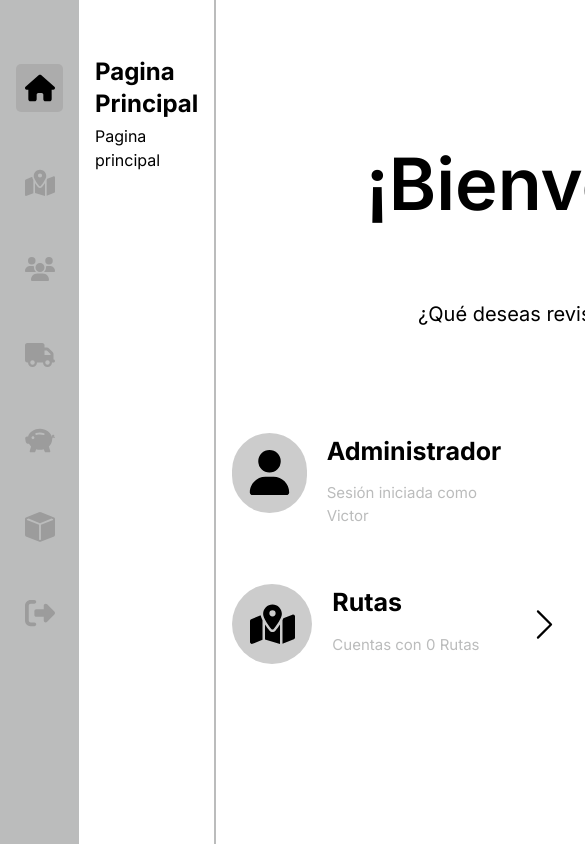
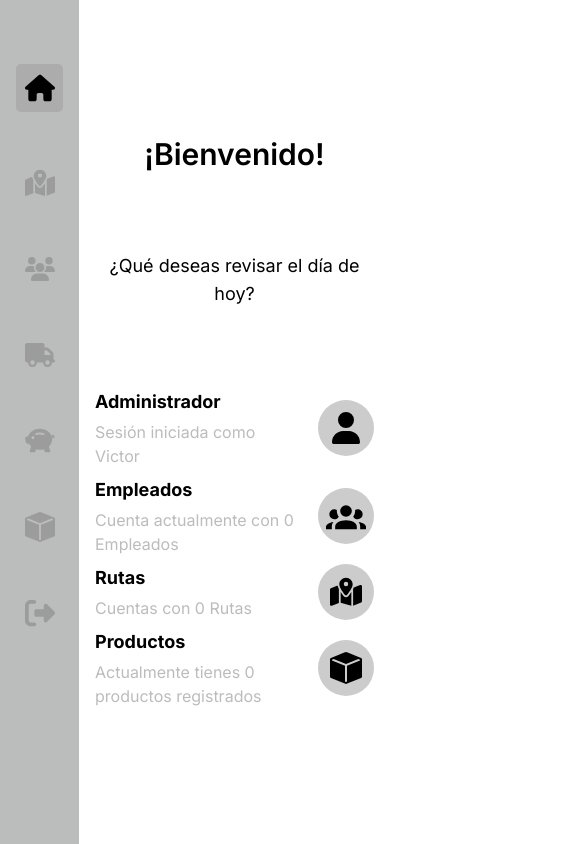
Before and after one commit to eldani13/Rutas-Main, a Next.js app: page /Inicio in a window 390 px wide. Shown: the top 844 px of the page, 585 px wide, since content can reach past the window. Built offline with nearby package versions, Linux system fonts and the light colour scheme; no server answers.

Commit message:
Responsive Inicio

```diff
--- a/src/app/Inicio/page.tsx
+++ b/src/app/Inicio/page.tsx
@@ -1,5 +1,6 @@
 "use client"
 
+import { ViewOnlyGetComponent } from "@/components/views/ViewOnlyGetComponent"
 import { RootEmployees } from "@/types/employees"
 import { MessageProduct, RootProduct } from "@/types/product"
 import { RootRoute } from "@/types/routes"
@@ -40,7 +41,8 @@ export default function Home() {
     return (
 
         <>
-            <div className="flex flex-col items-start border-r-2 border-[#bbbcbc] pt-14 px-4 h-[100%]">
+            <div className="h-[100%]">
+                <div className="hidden xl:flex flex-col items-start border-r-2 border-[#bbbcbc] pt-14 px-4 h-[100%]">
                     <div className="flex flex-col items-start justify-center">
                         <h1 className="text-[#000] text-2xl font-bold mb-1">Pagina Principal</h1>
                     </div>
@@ -48,91 +50,43 @@ export default function Home() {
                         <span className="">Pagina principal</span>
                     </div>
                 </div>
-            <div className="text-[#000] flex flex-col items-center gap-20">
-                <h1 className="text-7xl font-semibold">¡Bienvenido!</h1>
-                <span className="text-xl">¿Qué deseas revisar el día de hoy?</span>
-
-
+            </div>
+            <div className="text-black flex flex-col items-center gap-20  w-full">
+                <h1 className="text-3xl md:text-7xl font-semibold ">¡Bienvenido!</h1>
+                <span className="text-center text-lg md:text-xl px-3">¿Qué deseas revisar el día de hoy?</span>
 
                 <div className="flex flex-col ">
-                    <div className="grid px-4 gap-x-20" style={{ gridTemplateColumns: "1fr 1fr", gridTemplateRows: "1fr 1fr" }}>
+                    <div className="grid px-4 grid-cols-1 lg:grid-cols-2 justify-center items-center gap-x-10 gap-y-2" >
 
                         {/* Administrador */}
-                        <div className="group cursor-pointer h-36 w-100 flex justify-between items-center  gap-5">
-                            <div className="flex justify-start gap-5">
-                                <div className="flex bg-[#ccc] h-20 w-20 rounded-full items-center justify-center">
-                                    <svg xmlns="http://www.w3.org/2000/svg" height="45" width="45" viewBox="0 0 448 512">
+
+                        <ViewOnlyGetComponent title="Administrador" description="Sesión iniciada como Victor" >
+                            <svg className=" overflow-visible w-full h-8 md:w-11 md:h-11 flex items-center justify-center " xmlns="http://www.w3.org/2000/svg" viewBox="0 0 448 512">
                                 <path d="M224 256A128 128 0 1 0 224 0a128 128 0 1 0 0 256zm-45.7 48C79.8 304 0 383.8 0 482.3C0 498.7 13.3 512 29.7 512H418.3c16.4 0 29.7-13.3 29.7-29.7C448 383.8 368.2 304 269.7 304H178.3z" />
                             </svg>
-                                </div>
-                                <div className="text-[#000] flex flex-col gap-3">
-                                    <span className="font-bold text-[25px]">Administrador</span>
-                                    <p className="text-[#bbbcbc] text-[15px]">Sesión iniciada como Victor</p>
-                                </div>
-                            </div>
-
-                            <span style={{ width: "35px", height: "35px" }}></span>
-                        </div>
+                        </ViewOnlyGetComponent>
 
                         {/* Empleados */}
                         <Link href="/Inicio/employees">
-                            <div className="group cursor-pointer h-36 w-100 flex justify-between items-center  gap-5">
-                                <div className="flex justify-start gap-5">
-                                    <div className="flex bg-[#ccc] h-20 w-20 overflow-hidden rounded-full items-center justify-center">
-                                        <svg xmlns="http://www.w3.org/2000/svg" height="45" width="45" viewBox="0 0 640 512">
-                                            <path d="M144 0a80 80 0 1 1 0 160A80 80 0 1 1 144 0zM512 0a80 80 0 1 1 0 160A80 80 0 1 1 512 0zM0 298.7C0 239.8 47.8 192 106.7 192h42.7c15.9 0 31 3.5 44.6 9.7c-1.3 7.2-1.9 14.7-1.9 22.3c0 38.2 16.8 72.5 43.3 96c-.2 0-.4 0-.7 0H21.3C9.6 320 0 310.4 0 298.7zM405.3 320c-.2 0-.4 0-.7 0c26.6-23.5 43.3-57.8 43.3-96c0-7.6-.7-15-1.9-22.3c13.6-6.3 28.7-9.7 44.6-9.7h42.7C592.2 192 640 239.8 640 298.7c0 11.8-9.6 21.3-21.3 21.3H405.3zM224 224a96 96 0 1 1 192 0 96 96 0 1 1 -192 0zM128 485.3C128 411.7 187.7 352 261.3 352H378.7C452.3 352 512 411.7 512 485.3c0 14.7-11.9 26.7-26.7 26.7H154.7c-14.7 0-26.7-11.9-26.7-26.7z" />
-                                        </svg>
-                                    </div>
-                                    <div className="text-[#000] flex flex-col gap-3">
-                                        <span className="font-bold text-[25px]">Empleados</span>
-                                        <p className="text-[#bbbcbc] text-[15px]">Cuenta actualmente con {countEmployees} Empleados</p>
-                                    </div>
-                                </div>
-                                <svg className="group-hover:animate-bounce" xmlns="http://www.w3.org/2000/svg" width="35" height="35" fill="currentColor" viewBox="0 0 16 16">
-                                    <path fillRule="evenodd" d="M4.646 1.646a.5.5 0 0 1 .708 0l6 6a.5.5 0 0 1 0 .708l-6 6a.5.5 0 0 1-.708-.708L10.293 8 4.646 2.354a.5.5 0 0 1 0-.708z" />
-                                </svg>
-                            </div>
+                            <ViewOnlyGetComponent title="Empleados" description={`Cuenta actualmente con ${countEmployees} Empleados`} >
+                            <svg className="w-10 h-10 md:w-14 md:h-14" xmlns="http://www.w3.org/2000/svg" viewBox="0 0 24 24"><path fill="black" d="M12 5.5A3.5 3.5 0 0 1 15.5 9a3.5 3.5 0 0 1-3.5 3.5A3.5 3.5 0 0 1 8.5 9A3.5 3.5 0 0 1 12 5.5M5 8c.56 0 1.08.15 1.53.42c-.15 1.43.27 2.85 1.13 3.96C7.16 13.34 6.16 14 5 14a3 3 0 0 1-3-3a3 3 0 0 1 3-3m14 0a3 3 0 0 1 3 3a3 3 0 0 1-3 3c-1.16 0-2.16-.66-2.66-1.62a5.536 5.536 0 0 0 1.13-3.96c.45-.27.97-.42 1.53-.42M5.5 18.25c0-2.07 2.91-3.75 6.5-3.75s6.5 1.68 6.5 3.75V20h-13zM0 20v-1.5c0-1.39 1.89-2.56 4.45-2.9c-.59.68-.95 1.62-.95 2.65V20zm24 0h-3.5v-1.75c0-1.03-.36-1.97-.95-2.65c2.56.34 4.45 1.51 4.45 2.9z"/></svg>
+                            </ViewOnlyGetComponent>
                         </Link>
 
                         {/* Rutas */}
                         <Link href="/Inicio/routes">
-                            <div className="group cursor-pointer h-36 w-100 flex justify-between items-center gap-5">
-                                <div className="flex justify-start gap-5">
-                                    <div className="flex bg-[#ccc] h-20 w-20 rounded-full items-center justify-center">
-                                        <svg xmlns="http://www.w3.org/2000/svg" height="45" width="45" viewBox="0 0 576 512">
-                                            <path d="M408 120c0 54.6-73.1 151.9-105.2 192c-7.7 9.6-22 9.6-29.6 0C241.1 271.9 168 174.6 168 120C168 53.7 221.7 0 288 0s120 53.7 120 120zm8 80.4c3.5-6.9 6.7-13.8 9.6-20.6c.5-1.2 1-2.5 1.5-3.7l116-46.4C558.9 123.4 576 135 576 152V422.8c0 9.8-6 18.6-15.1 22.3L416 503V200.4zM137.6 138.3c2.4 14.1 7.2 28.3 12.8 41.5c2.9 6.8 6.1 13.7 9.6 20.6V451.8L32.9 502.7C17.1 509 0 497.4 0 480.4V209.6c0-9.8 6-18.6 15.1-22.3l122.6-49zM327.8 332c13.9-17.4 35.7-45.7 56.2-77V504.3L192 449.4V255c20.5 31.3 42.3 59.6 56.2 77c20.5 25.6 59.1 25.6 79.6 0zM288 152a40 40 0 1 0 0-80 40 40 0 1 0 0 80z" />
-                                        </svg>
-                                    </div>
-                                    <div className="text-[#000] flex flex-col gap-3">
-                                        <span className="font-bold text-[25px]">Rutas</span>
-                                        <p className="text-[#bbbcbc] text-[15px]">Cuentas con {countRoute} Rutas</p>
-                                    </div>
-                                </div>
-                                <svg className="group-hover:animate-bounce" xmlns="http://www.w3.org/2000/svg" width="35" height="35" fill="currentColor" viewBox="0 0 16 16">
-                                    <path fillRule="evenodd" d="M4.646 1.646a.5.5 0 0 1 .708 0l6 6a.5.5 0 0 1 0 .708l-6 6a.5.5 0 0 1-.708-.708L10.293 8 4.646 2.354a.5.5 0 0 1 0-.708z" />
-                                </svg>
-                            </div>
+                            <ViewOnlyGetComponent title="Rutas" description={`Cuentas con ${countRoute} Rutas`}>
+                                <svg xmlns="http://www.w3.org/2000/svg" className="w-8 h-8 md:w-11 md:h-11" viewBox="0 0 576 512"><path fill="black" d="M408 120c0 54.6-73.1 151.9-105.2 192c-7.7 9.6-22 9.6-29.6 0C241.1 271.9 168 174.6 168 120C168 53.7 221.7 0 288 0s120 53.7 120 120m8 80.4c3.5-6.9 6.7-13.8 9.6-20.6c.5-1.2 1-2.5 1.5-3.7l116-46.4c15.8-6.3 32.9 5.3 32.9 22.3v270.8c0 9.8-6 18.6-15.1 22.3L416 503zm-278.4-62.1c2.4 14.1 7.2 28.3 12.8 41.5c2.9 6.8 6.1 13.7 9.6 20.6v251.4L32.9 502.7C17.1 509 0 497.4 0 480.4V209.6c0-9.8 6-18.6 15.1-22.3l122.6-49zM327.8 332c13.9-17.4 35.7-45.7 56.2-77v249.3l-192-54.9V255c20.5 31.3 42.3 59.6 56.2 77c20.5 25.6 59.1 25.6 79.6 0M288 152a40 40 0 1 0 0-80a40 40 0 1 0 0 80"/></svg>
+                            </ViewOnlyGetComponent>
                         </Link>
 
                         {/* Productos */}
                         <Link href="/Inicio/product">
-
-                            <div className="group cursor-pointer h-36 w-100 flex justify-between items-center gap-5">
-                                <div className="flex justify-start gap-5">
-                                    <div className="flex bg-[#ccc] h-20 w-20 rounded-full items-center justify-center">
-                                        <svg xmlns="http://www.w3.org/2000/svg" width="45" height="45" viewBox="0 0 16 16" fill="none">
-                                            <path fillRule="evenodd" clipRule="evenodd" d="M15.5285 2.97293C15.8133 3.08683 16 3.36261 16 3.66929V12.3308C16 12.6374 15.8133 12.9132 15.5285 13.0271L8.27854 15.9271C8.09974 15.9987 7.90026 15.9987 7.72146 15.9271L0.471457 13.0271C0.186713 12.9132 0 12.6374 0 12.3308V3.66929C0 3.36261 0.186713 3.08683 0.471457 2.97293L7.44291 0.18434L7.44691 0.18275L7.72146 0.0729296C7.90026 0.00140642 8.09974 0.00140615 8.27854 0.0729295L8.55315 0.182774L8.55709 0.18434L15.5285 2.97293ZM14.1537 3.50003L8 5.96151L1.84629 3.50003L1 3.83855V4.23855L7.5 6.83854V14.7615L8 14.9615L8.5 14.7615V6.83854L15 4.23854V3.83855L14.1537 3.50003Z" fill="#000" />
+                            <ViewOnlyGetComponent title="Productos" description={`Actualmente tienes ${countProducts} productos registrados`}>
+                                <svg xmlns=" http://www.w3.org/2000/svg"  fill="currentColor" className="w-8 h-8 md:w-11 md:h-11" viewBox="0 0 16 16">
+                                    <path fill-rule="evenodd" d="M15.528 2.973a.75.75 0 0 1 .472.696v8.662a.75.75 0 0 1-.472.696l-7.25 2.9a.75.75 0 0 1-.557 0l-7.25-2.9A.75.75 0 0 1 0 12.331V3.669a.75.75 0 0 1 .471-.696L7.443.184l.004-.001.274-.11a.75.75 0 0 1 .558 0l.274.11.004.001zm-1.374.527L8 5.962 1.846 3.5 1 3.839v.4l6.5 2.6v7.922l.5.2.5-.2V6.84l6.5-2.6v-.4l-.846-.339Z" />
                                 </svg>
-                                    </div>
-                                    <div className="text-[#000] flex flex-col gap-3 w-9/12">
-                                        <span className="font-bold text-[25px]">Productos</span>
-                                        <p className="text-[#bbbcbc] text-[13px]">Actualmente tienes {countProducts} productos registrados</p>
-                                    </div>
-                                </div>
-                                <svg className="group-hover:animate-bounce" xmlns="http://www.w3.org/2000/svg" width="35" height="35" fill="currentColor" viewBox="0 0 16 16">
-                                    <path fillRule="evenodd" d="M4.646 1.646a.5.5 0 0 1 .708 0l6 6a.5.5 0 0 1 0 .708l-6 6a.5.5 0 0 1-.708-.708L10.293 8 4.646 2.354a.5.5 0 0 1 0-.708z" />
-                                </svg>
-                            </div>
+                            </ViewOnlyGetComponent>
                         </Link>
                     </div>
 
--- /dev/null
+++ b/src/components/views/ViewOnlyGetComponent.tsx
@@ -0,0 +1,24 @@
+interface ViewOnlyGetComponentProps {
+    title: string;
+    description: string;
+    children: React.ReactNode;
+}
+
+export function ViewOnlyGetComponent({ title, description, children }: ViewOnlyGetComponentProps) {
+    const renderContent = () => (
+        <div className="text-black flex flex-col gap-1 xl:gap-3 w-full">
+            <span className="font-bold text-lg lg:text-2xl ">{title}</span>
+            <p className="text-[#bbbcbc] text-base">{description}</p>
+        </div>
+    );
+    return (
+        <div className="group cursor-pointer md:min-h-36 md:min-w-100 flex justify-between items-center gap-5 ">
+            <div className="flex justify-start gap-5 flex-row-reverse md:flex-row items-center w-full">
+                <div className="flex bg-[#ccc] h-14 min-w-14 md:min-h-20 md:min-w-20 rounded-full items-center justify-center">
+                    {children}
+                </div>
+                {renderContent()}
+            </div>
+        </div>
+    )
+}
```
Lines whose indentation alone changed are shown as unchanged.
